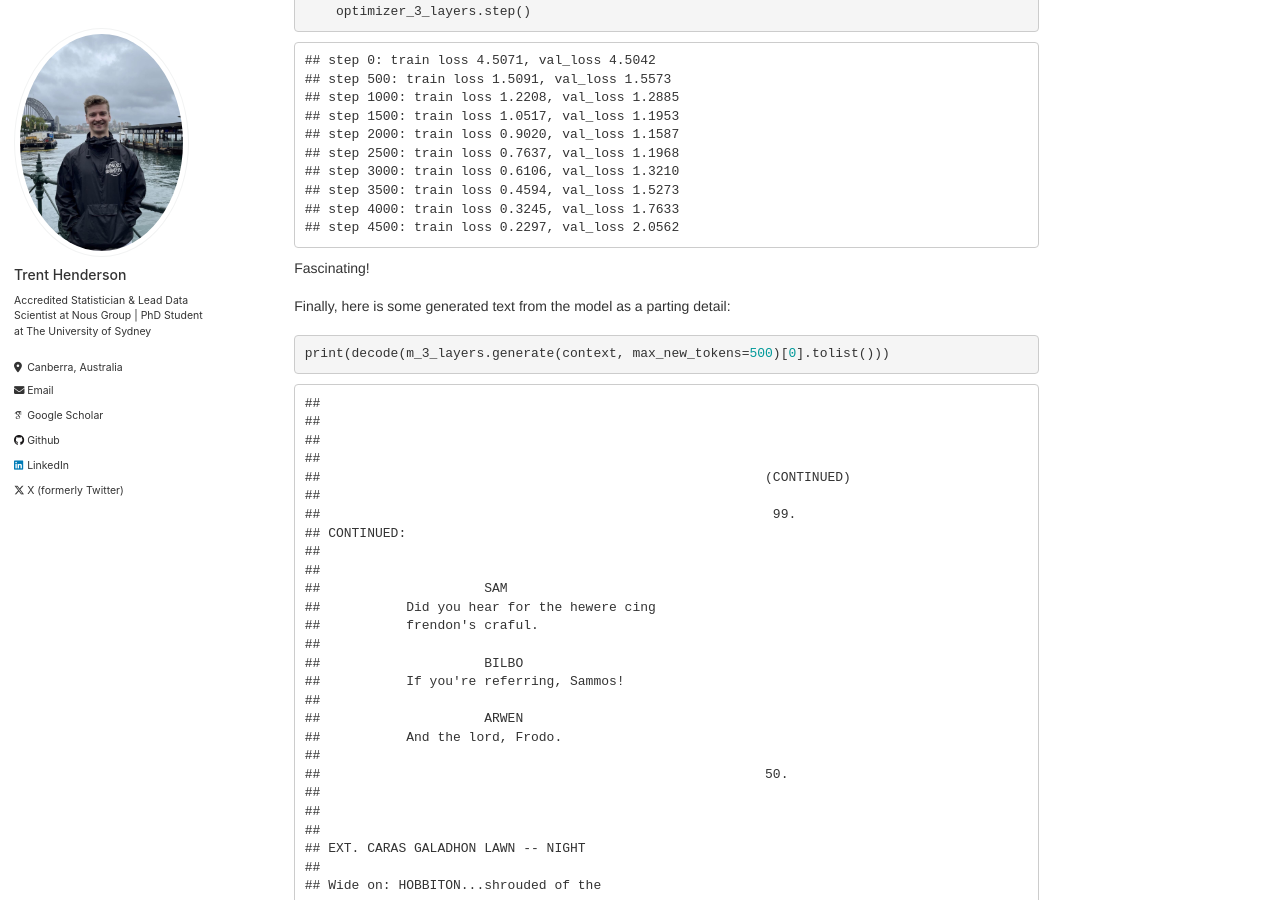
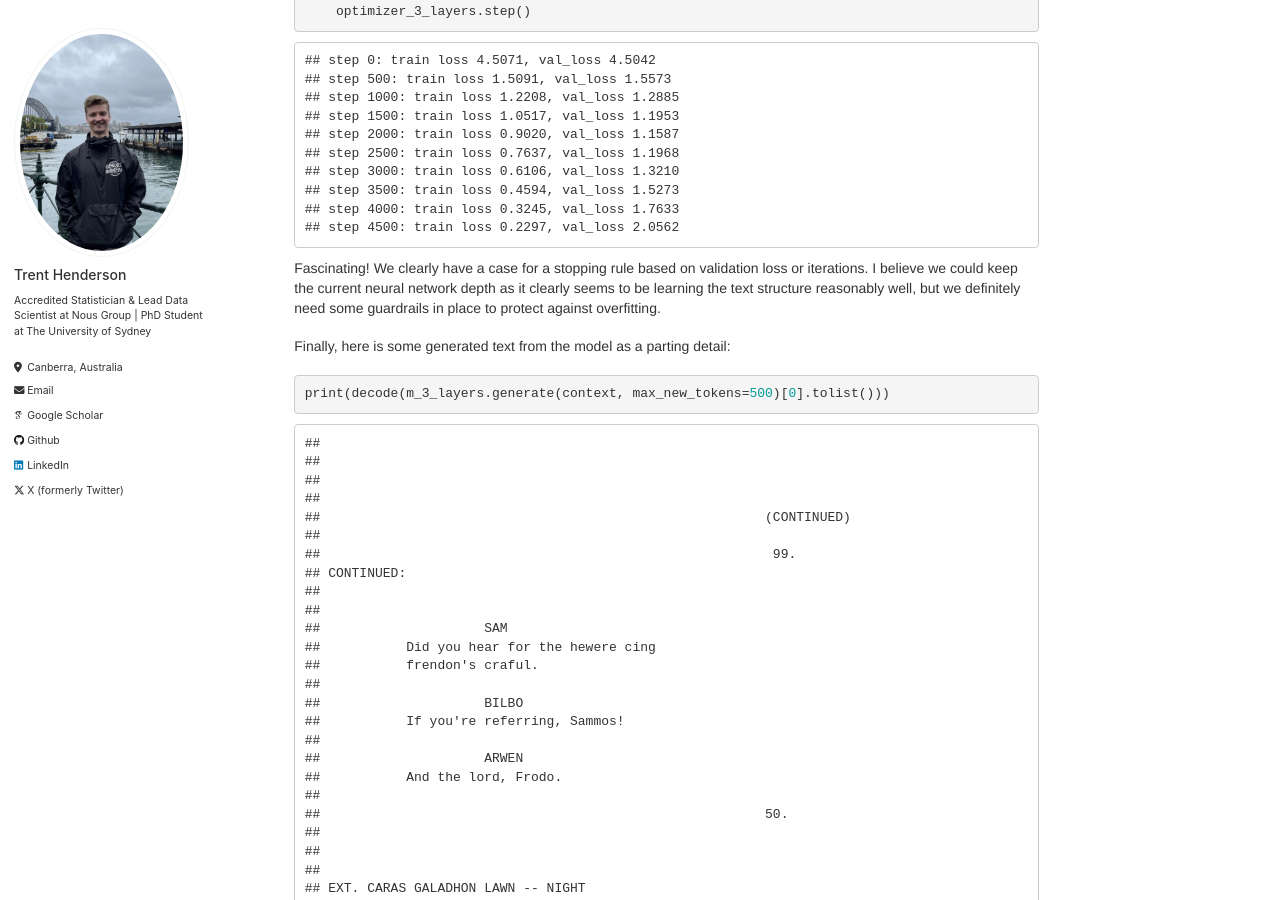
Before and after one commit to hendersontrent/hendersontrent.github.io, a Jekyll site: the page built from _posts/2025-08-18-llm-depth.md, in a window 1280 px wide and 900 px high, scrolled down 15452 px. Built offline with Jekyll 4.4.1, drawn with Linux system fonts in a browser that asks for light colours; some web fonts are replaced; formulas are drawn with MathJax 3.

Commit message:
Update 2025-08-18-llm-depth.md

```diff
--- a/_posts/2025-08-18-llm-depth.md
+++ b/_posts/2025-08-18-llm-depth.md
@@ -1181,7 +1181,11 @@ for iter in range(max_iters):
 ## step 3500: train loss 0.4594, val_loss 1.5273
 ## step 4000: train loss 0.3245, val_loss 1.7633
 ## step 4500: train loss 0.2297, val_loss 2.0562</code></pre>
-<p>Fascinating!</p>
+<p>Fascinating! We clearly have a case for a stopping rule based on
+validation loss or iterations. I believe we could keep the current
+neural network depth as it clearly seems to be learning the text
+structure reasonably well, but we definitely need some guardrails
+in place to protect against overfitting.</p>
 <p>Finally, here is some generated text from the model as a parting
 detail:</p>
 <pre class="python"><code>print(decode(m_3_layers.generate(context, max_new_tokens=500)[0].tolist()))</code></pre>
```
